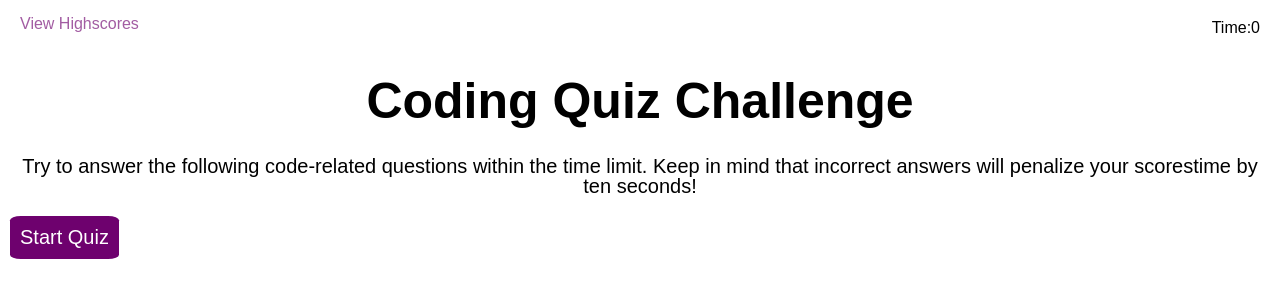
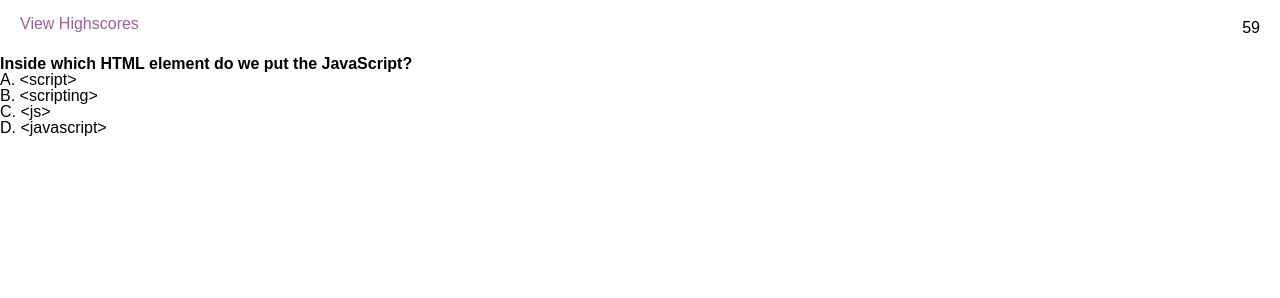
Before and after one commit to miloyang/Code-Quiz, a plain HTML site: page index.html in a window 1280 px wide. Both pictures are taken after a click on the button "Start Quiz". Drawn offline with nearby package versions, Linux system fonts and the light colour scheme.

Commit message:
updated javascript

```diff
--- a/assets/css/style.css
+++ b/assets/css/style.css
@@ -65,3 +65,7 @@ p {
     display: flex;
     flex: 0 0 50%;
 }
+
+.hide{
+    display: none;
+}
--- a/assets/javascript/script.js
+++ b/assets/javascript/script.js
@@ -1,99 +1,86 @@
 
-let questions = [
+let quizQuestions = [
     {
         id: 1,
-        questions: "Inside which HTML element do we put the JavaScript?",
-        answer: "<script>",
+        question: "Inside which HTML element do we put the JavaScript?",
+        answer: "A. <script>",
         option: [
-            "<script>",
-            "<scripting>",
-            "<js>",
-            "<javascript>"
+            "A. <script>",
+            "B. <scripting>",
+            "C. <js>",
+            "D. <javascript>"
         ]
     },
 
     {
         id: 2,
-        questions: "Where is the correct place to insert a JavaScript?",
-        answer: "Both the <head> secctin and the <body> section are correct",
+        question: "Where is the correct place to insert a JavaScript?",
+        answer: "B. Both the <head> secctin and the <body> section are correct",
         option: [
-            "The <head> section",
-            "Both the <head> secctin and the <body> section are correct",
-            "The <body> section",
-            "None of the above"
+            "A. The <head> section",
+            "B. Both the <head> secctin and the <body> section are correct",
+            "C. The <body> section",
+            "D. None of the above"
         ]
     },
 
     {
         id: 3,
-        questions: "What is the default value of the position property?",
-        answer: "static",
+        question: "What is the default value of the position property?",
+        answer: "A. static",
         option: [
-            "static",
-            "relative",
-            "fixed",
-            "absolute"
+            "A. static",
+            "B. relative",
+            "C. fixed",
+            "D. absolute"
         ]
     },
 
     {
         id: 4,
-        questions: "What does CSS stand for?",
-        answer: "Cascading Style Sheets",
+        question: "What does CSS stand for?",
+        answer: "D. Cascading Style Sheets",
         option: [
-            "Creative Style Sheets",
-            "Colorful Style Sheets",
-            "Computer Style Sheets",
-            "Cascading Style Sheets"
+            "A. Creative Style Sheets",
+            "B. Colorful Style Sheets",
+            "C. Computer Style Sheets",
+            "D. Cascading Style Sheets"
         ]
     },
 
     {
         id: 5,
-        questions: "Choose the correct HTML element for the largest heading:",
-        answer: "<h1>",
+        question: "Choose the correct HTML element for the largest heading:",
+        answer: "C. <h1>",
         option: [
-            "<heading>",
-            "<head>",
-            "<h1>",
-            "<h6>"
+            "A. <heading>",
+            "B. <head>",
+            "C. <h1>",
+            "D. <h6>"
         ]
     },
 
     {
         id: 6,
-        questions: "What is the correct HTML element for inserting a line break?",
-        answer: "<br>",
+        question: "What is the correct HTML element for inserting a line break?",
+        answer: "A. <br>",
         option: [
-            "<br>",
-            "<break>",
-            "<lb>",
-            "<line break>"
+            "A. <br>",
+            "B. <break>",
+            "C. <lb>",
+            "D. <line break>"
         ]
     },
 ];
 
-let question_count = 0;
+let quizQuestions_count = 0;
 let startQuizEl = document.querySelector("#start-button");
-
-startQuizEl.addEventListener("click", function () {
-    return questions;
-})
-
-
-
-
-
-
-
-
-
-
+let questionEl = document.querySelector("#question");
 
 let timerEl = document.getElementById('countdown');
 
-function countdown() {
-    var timeLeft = 75;
+startQuizEl.addEventListener("click", function () {
+    var timeLeft = 60;
 
     var timeInterval = setInterval(function () {
         if (timeLeft > 1) {
@@ -102,10 +89,46 @@ function countdown() {
         } else {
             timerEl.textContent = '';
             clearInterval(timeInterval);
-            return "Game Over!"
+            // return "Game Over!"
         }
     }, 1000);
+
+    let homeEl = document.getElementById('home');
+    homeEl.classList.add('hide');
+
+    let questionEl = document.getElementById('question');
+    questionEl.classList.remove('hide');
+
+    displayQuestion();
+})
+
+var index = 0;
+
+function displayQuestion() {
+    let questionTitleEl = document.getElementById('questionTitle');
+    questionTitleEl.textContent = quizQuestions[index].question ;
+
+    let option1El = document.getElementById('option1');
+    option1El.textContent = quizQuestions[index].option[0];
+
+    let option2El = document.getElementById('option2');
+    option2El.textContent = quizQuestions[index].option[1];
+
+    let option3El = document.getElementById('option3');
+    option3El.textContent = quizQuestions[index].option[2];
+
+    let option4El = document.getElementById('option4');
+    option4El.textContent = quizQuestions[index].option[3];
 }
+
+
+//write another function for increament index
+
+
+
+
+
+
 
 
 
--- a/index.html
+++ b/index.html
@@ -25,34 +25,35 @@
             </div>
         </div>
 
-        <h1>Coding Quiz Challenge</h2>
-            <p>Try to answer the following code-related questions within the time limit. Keep in mind that incorrect
-                answers
-                will penalize your scorestime by ten seconds!</p>
-            <button id="start-button">Start Quiz</button>
-
     </header>
 
-    <!-- <main>
-        <section class="wrapper">
+    <main>
+        <section class="home" id="home">
+            <h1 id="title">Coding Quiz Challenge</h1>
+            <p id="para">Try to answer the following code-related questions within the time limit. Keep in mind that
+                incorrect answers will penalize your scorestime by ten seconds!</p>
+            <button id="start-button">Start Quiz</button>
+        </section>
+
+        <section class="question-container">
             <div class="quiz">
-                <div id="questions">
-
+                <div class="hide" id="question">
+                    <h2 id="questionTitle"></h2>
                     <ul class="option-group">
-                        <li class="option">option 1</li>
-                        <li class="option">option 2</li>
-                        <li class="option">option 3</li>
-                        <li class="option">option 4</li>
+                        <li id="option1" class="option">option 1</li>
+                        <li id="option2" class="option">option 2</li>
+                        <li id="option3" class="option">option 3</li>
+                        <li id="option4" class="option">option 4</li>
                     </ul>
                 </div>
-                <button class="btn-next" onclick="next()">Next Question</button>
+                <!-- <button class="btn-next" onclick="next()">Next Question</button> -->
             </div>
-            </div>
+        </section>
+    </main>
 
-        </section>
-    </main> -->
     <script src="https://code.jquery.com/jquery-3.5.1.min.js"></script>
     <script src="assets/javascript/script.js"></script>
+
 </body>
 
 </html>
```
Also changed, not shown: assets/javascript/pseudocode.js (+7 -1 lines).
